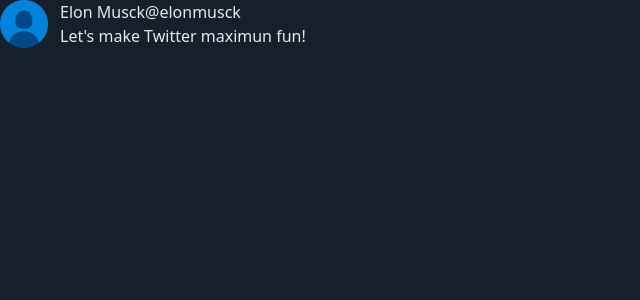
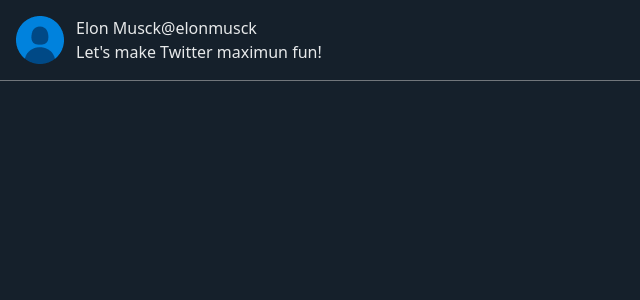
Before and after one commit to JFmaia/FullStack_Challenge, a React (Vite) app in the folder web/: page / in a window 1280 px wide. Shown: the top 300 px of the page, without its empty margins (0-640 px from the left). Built offline with nearby package versions, Linux system fonts and the light colour scheme.

Commit message:
feat: Ajustando estilização.

```diff
--- a/web/src/App.jsx
+++ b/web/src/App.jsx
@@ -1,6 +1,6 @@
 export const App = () => {
   return (
-    <div id="tweet" className="flex space-x-3">
+    <div id="tweet" className="flex space-x-3 p-4 border-b border-silver">
       <div id="tweet-avatar">
         <img src="/src/avatar.png"/>
       </div>
```
